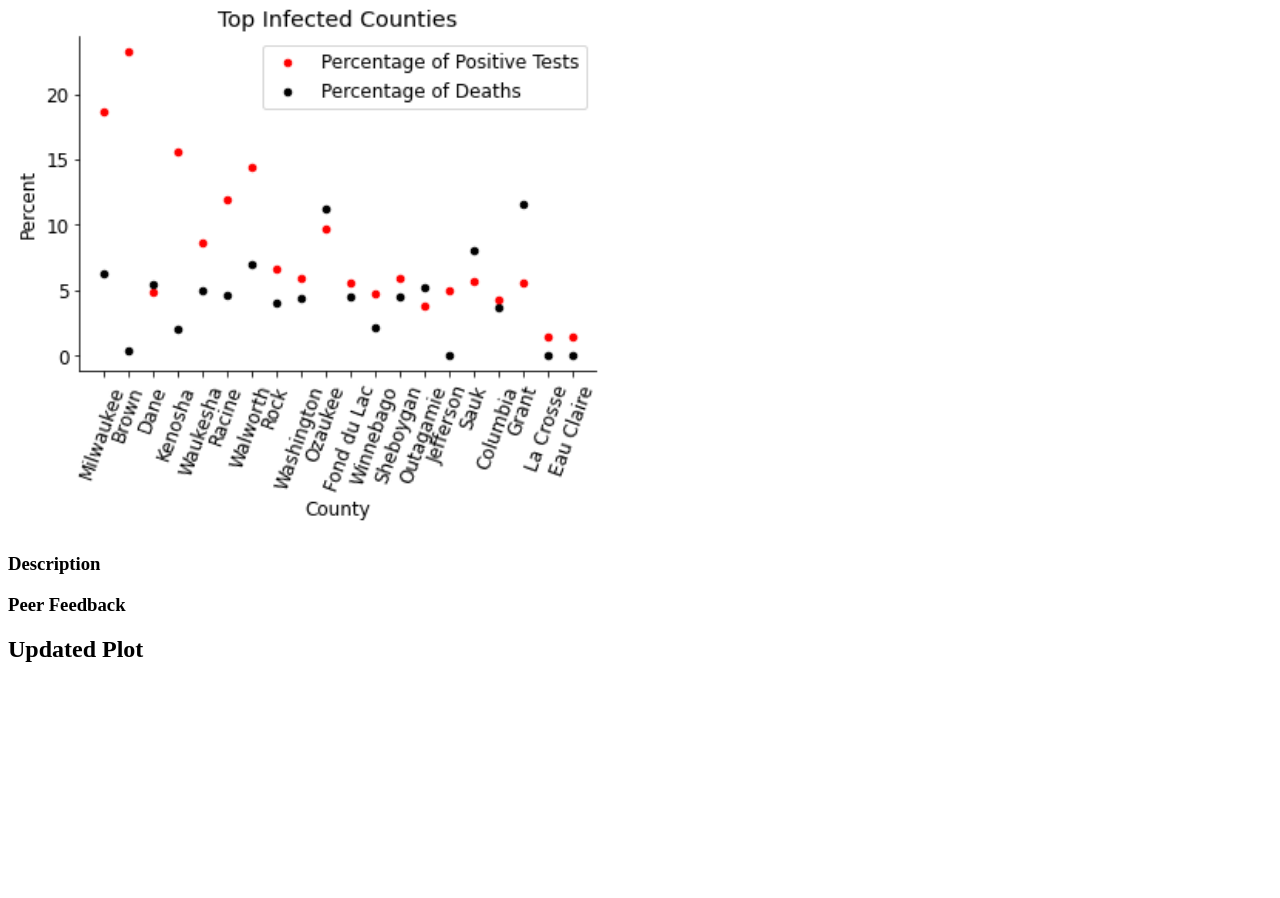
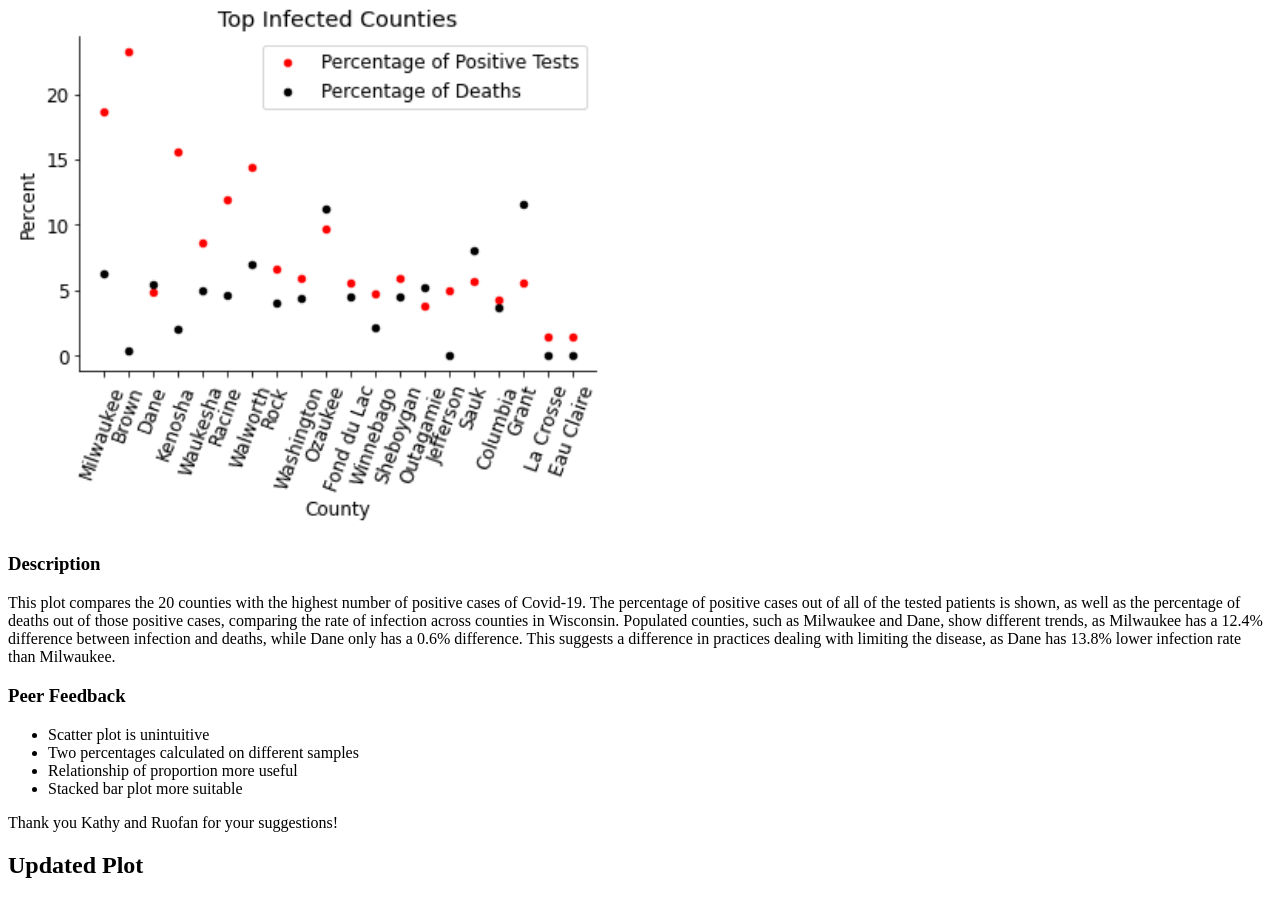
Before and after one commit to noahansen/Covid-Wisconsin, a Flask app: page /acks in a window 1280 px wide. Shown: the part 231-1129 px from the top of the page. Before the commit the page ends 893 px from the top, so only its background shows below. Run offline with Flask 2, Linux system fonts and the light colour scheme.

Commit message:
Update acks.html

```diff
--- a/templates/acks.html
+++ b/templates/acks.html
@@ -15,7 +15,21 @@
     <h2>Original Plot</h2>
     <p><img src="infected.png" width=600></p>
     <h3>Description</h3>
+    <p> This plot compares the 20 counties with the highest number of positive cases
+        of Covid-19. The percentage of positive cases out of all of the tested patients
+        is shown, as well as the percentage of deaths out of those positive cases, comparing the rate of
+        infection across counties in Wisconsin. Populated counties, such as Milwaukee and Dane, show
+        different trends, as Milwaukee has a 12.4% difference between infection and deaths, while Dane only
+        has a 0.6% difference. This suggests a difference in practices dealing with limiting the disease, as
+        Dane has 13.8% lower infection rate than Milwaukee. </p>
     <h3>Peer Feedback</h3>
+    <ul>
+        <li>Scatter plot is unintuitive</li>
+        <li>Two percentages calculated on different samples</li>
+        <li>Relationship of proportion more useful</li>
+        <li>Stacked bar plot more suitable</li>
+    </ul>
+    <p>Thank you Kathy and Ruofan for your suggestions!</p>
     <h2>Updated Plot</h2>
 </body>
 </html>
```
